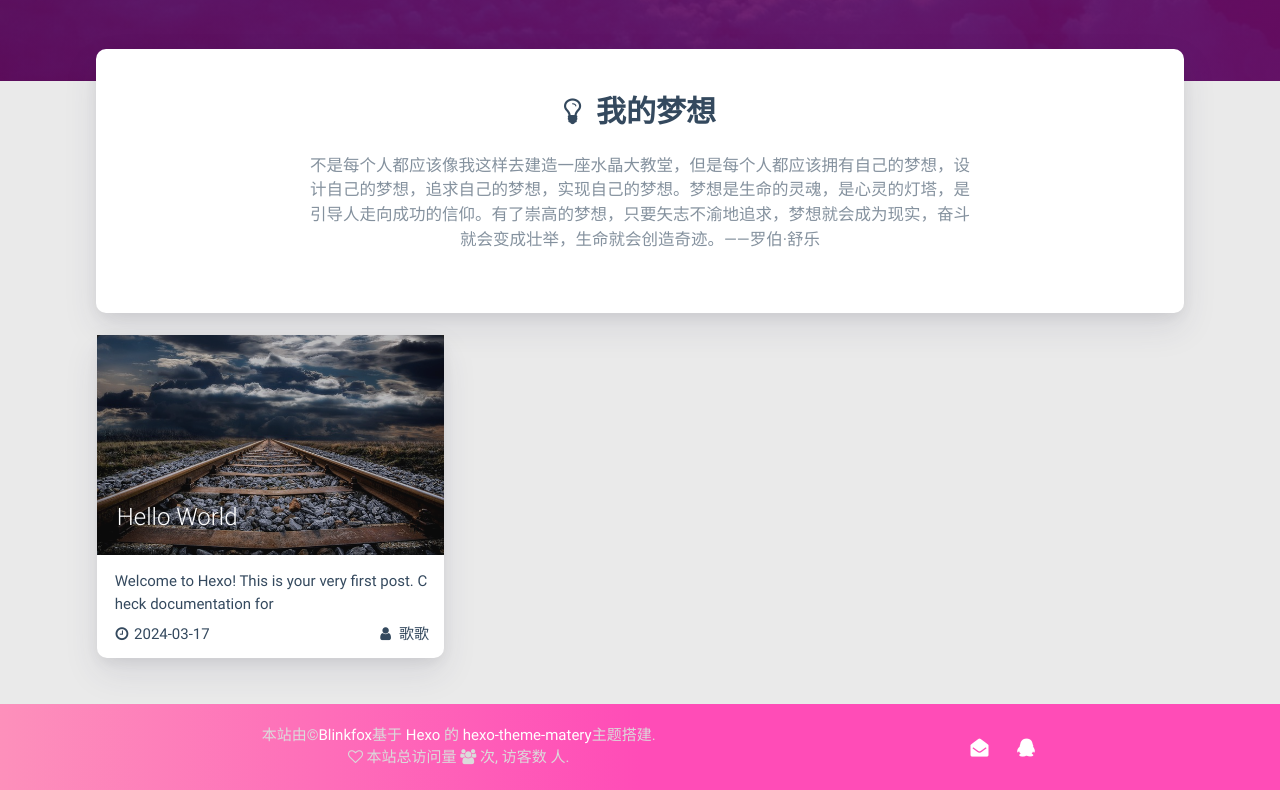
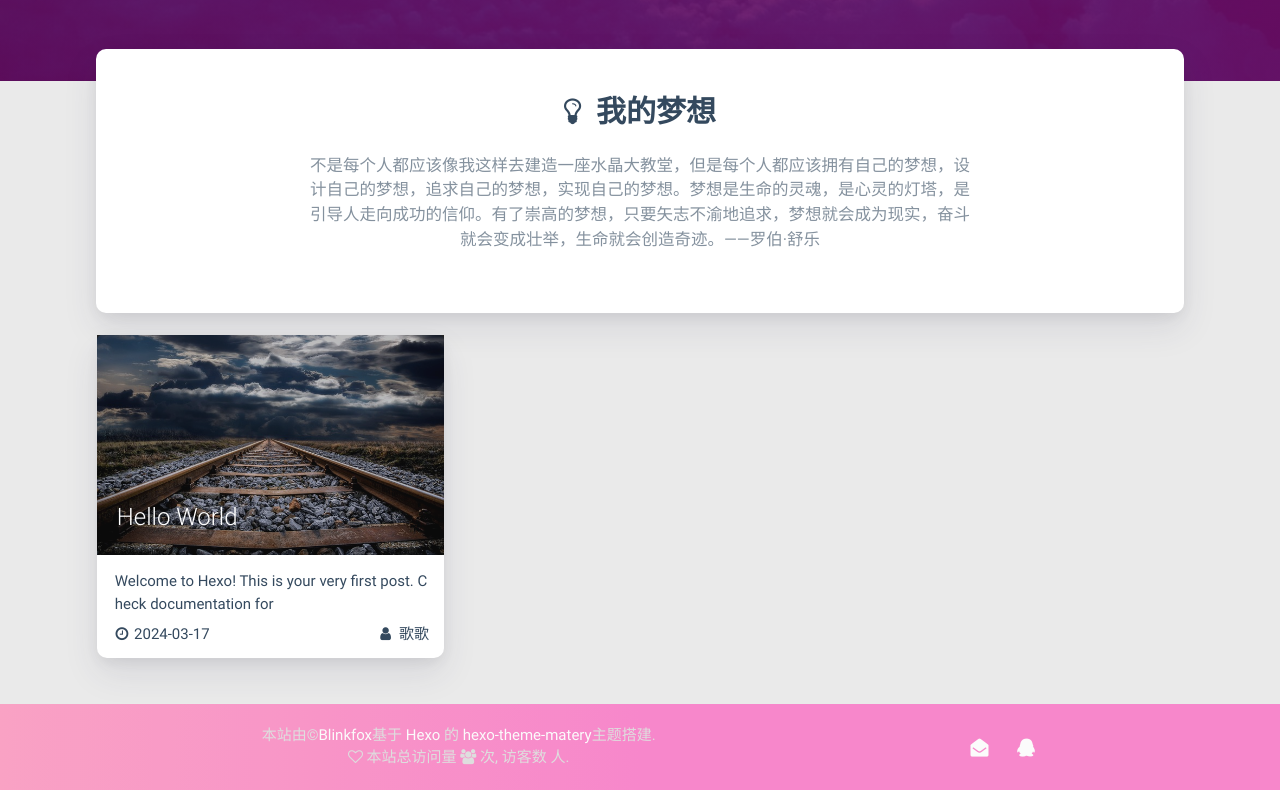
Before and after one commit to chengege77/chengege77.github.io, a plain HTML site: page index.html in a window 1280 px wide. Shown: the part 719-1509 px from the top of the page. Drawn offline with Linux system fonts and the light colour scheme; some packages are replaced by stand-ins of ours; a script that the page names is missing.

Commit message:
Site updated: 2024-03-29 17:42:37

```diff
--- a/css/matery.css
+++ b/css/matery.css
@@ -163,7 +163,8 @@ mark {
 }
 
 .bg-color {
-    background-image: linear-gradient(to right, #fd90bb 0%, #ff4cb7 50%);
+    background-image: linear-gradient(to right, #fd90bb 0%, #fb6fc3 50%);
+    opacity: 0.8;
 }
 
 .text-color {
```
